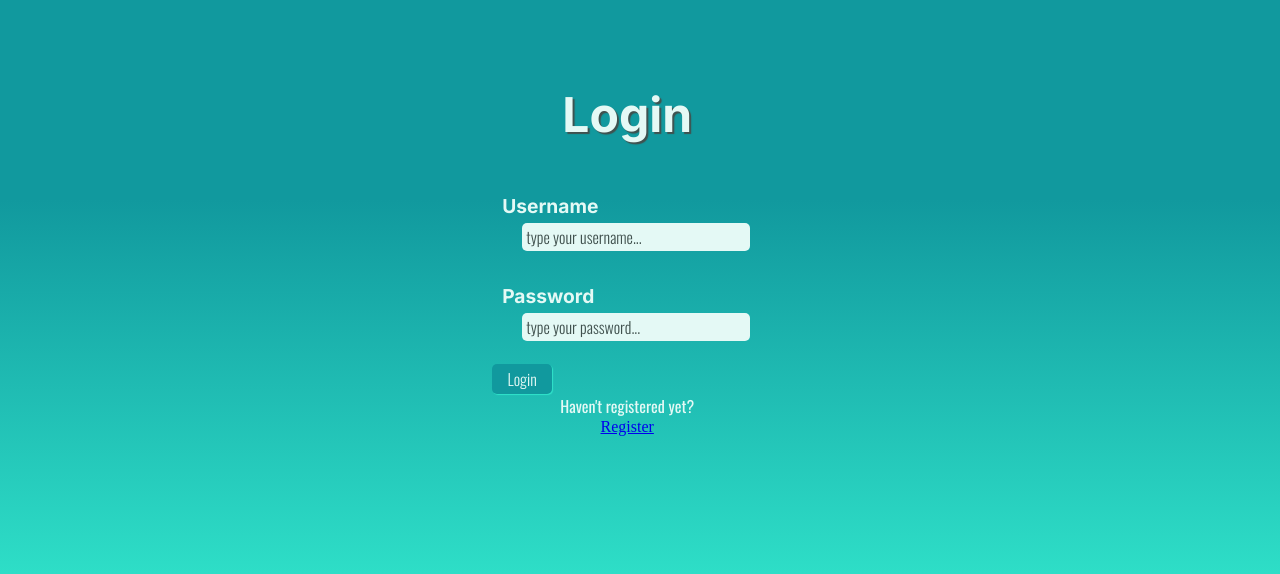
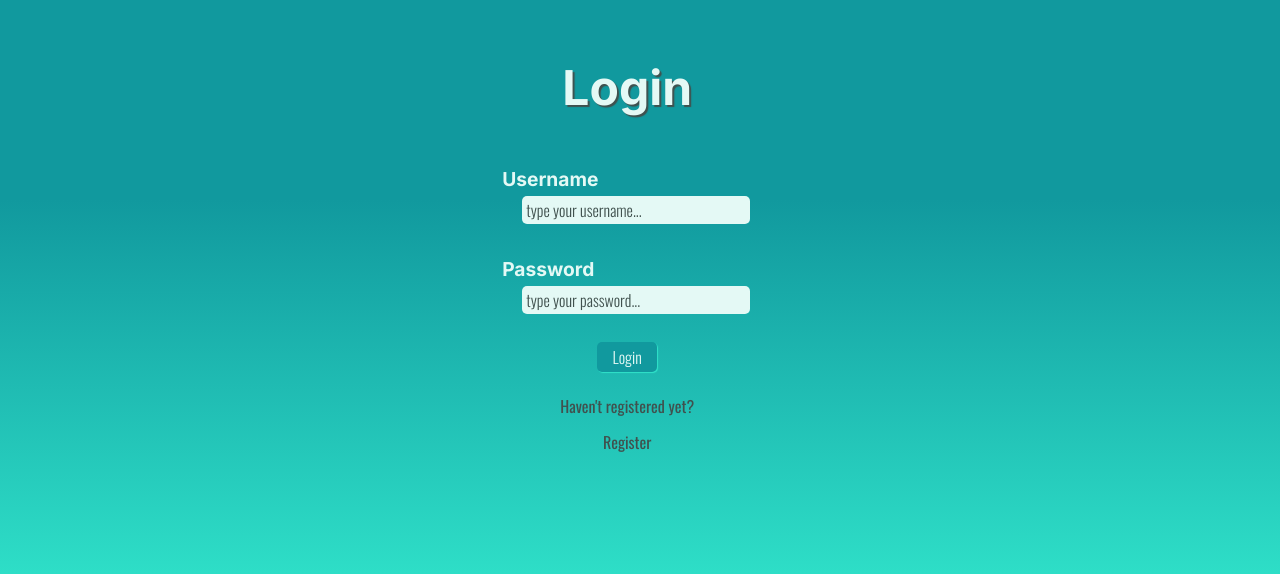
Before and after one commit to arthurvieirasilvaa/to_do_list, a Django app: page /login/ in a window 1280 px wide. Shown: the top 574 px of the page. Run offline with Django 5.2, Linux system fonts and the light colour scheme.

Commit message:
Terminei de estilizar a página de login

```diff
--- a/base/templates/base/login.html
+++ b/base/templates/base/login.html
@@ -6,18 +6,26 @@
         <h1>Login</h1>
         <form action="" method="post">
             {% csrf_token %}
-            <div class="form-field">
+
+            <div class="form-field-wrapper">
                 <label class="form-label" for="Username">Username</label>
                 <input class="form-input" type="text" name="username" id="username" placeholder="type your username...">
             </div>
-            <div class="form-field">
+
+            <div class="form-field-wrapper">
                 <label class="form-label" for="Password">Password</label>
                 <input class="form-input" type="password" name="password" id="password" placeholder="type your password...">
             </div>
-            <input class="form-button" type="submit" value="Login">
+
+            <div class="form-button-wrapper">
+                <input class="form-button" type="submit" value="Login">
+            </div>
         </form>
-        <p>Haven't registered yet?</p>
-        <a href="{% url 'register' %}">Register</a>
+
+        <div class="form-text-wrapper">
+            <p>Haven't registered yet?</p>
+            <a href="{% url 'register' %}">Register</a>
+        </div>
     </main>
 
 {% endblock content %}
--- a/static/styles/style.css
+++ b/static/styles/style.css
@@ -119,6 +119,10 @@ h1 {
     border: 1px solid var(--fontcolor2);
 }
 
+.add-task-input:focus {
+    outline: 0;
+}
+
 .add-task-input::placeholder {
     color: var(--fontcolor2);
 }
@@ -201,7 +205,7 @@ p {
     color: #e70e02;
 }
 
-.form-field {
+.form-field-wrapper {
     display: flex;
     flex-direction: column;
     align-items: flex-start;
@@ -244,6 +248,10 @@ p {
     border: 1px solid var(--fontcolor2);
 }
 
+.form-input:focus {
+    outline: 0;
+}
+
 .form-input::placeholder {
     color: var(--fontcolor2);
 }
@@ -268,3 +276,59 @@ p {
     background-color: #11999ec9;
     border: 1px solid var(--bgcolor1);
 }
+
+.form-button-wrapper {
+    display: flex;
+    flex-direction: column;
+    align-items: center;
+    text-align: center;
+
+    padding: 5px;
+    margin-bottom: 5px;
+}
+
+.form-text-wrapper {
+    display: flex;
+    flex-direction: column;
+    align-items: center;
+    text-align: center;
+
+    padding: 8px;
+    margin-top: 4px;
+}
+
+.form-text-wrapper p {
+    color: var(--fontcolor2);
+    margin-bottom: 12px;
+}
+
+.form-text-wrapper a {
+    position: relative;
+    transition: color 0.3s ease-in-out;
+
+    font-family: var(--secondfont);
+    font-weight: normal;
+    font-size: 1em;
+
+    color: var(--fontcolor2);
+    text-decoration: none;
+}
+
+.form-text-wrapper a:hover {
+    color: var(--fontcolor1);
+}
+
+.form-text-wrapper a::before {
+    content: "";
+    position: absolute;
+    top: 100%;
+    width: 100%;
+    height: 3px;
+    background-color: var(--fontcolor1);
+    transform: scaleX(0);
+    transition: transform 0.3s ease-in-out;
+}
+
+.form-text-wrapper a:hover::before {
+    transform: scaleX(1);
+}
```
Also changed, not shown: base/templates/base/register.html (+9 -4 lines).
